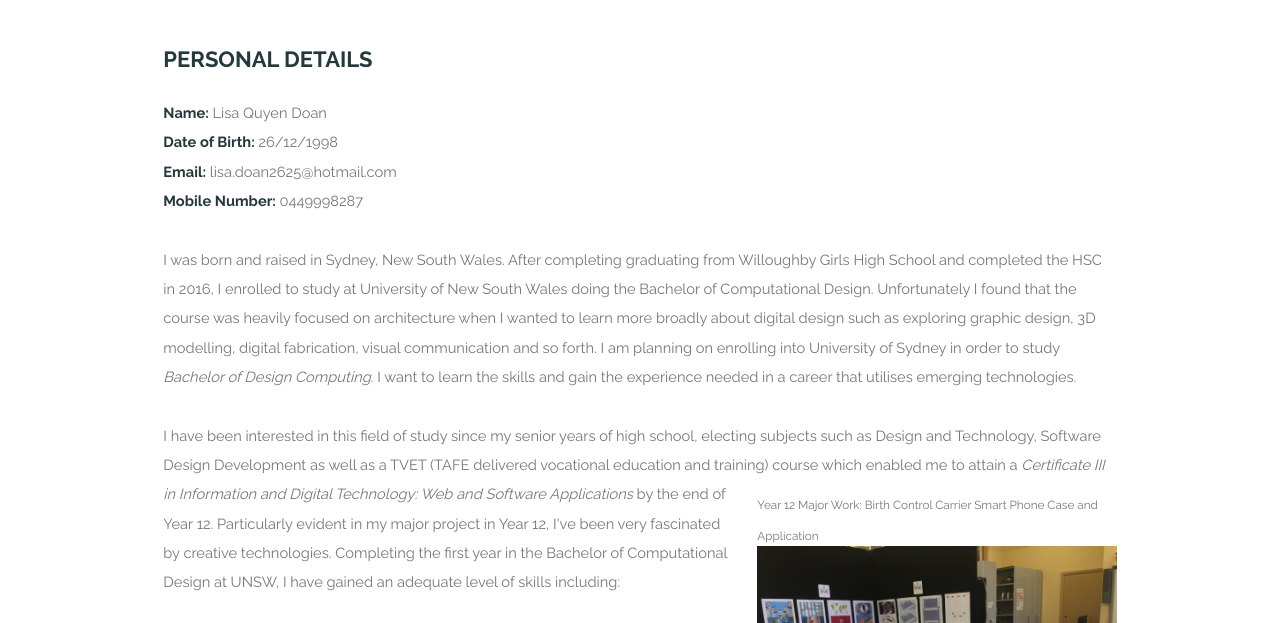
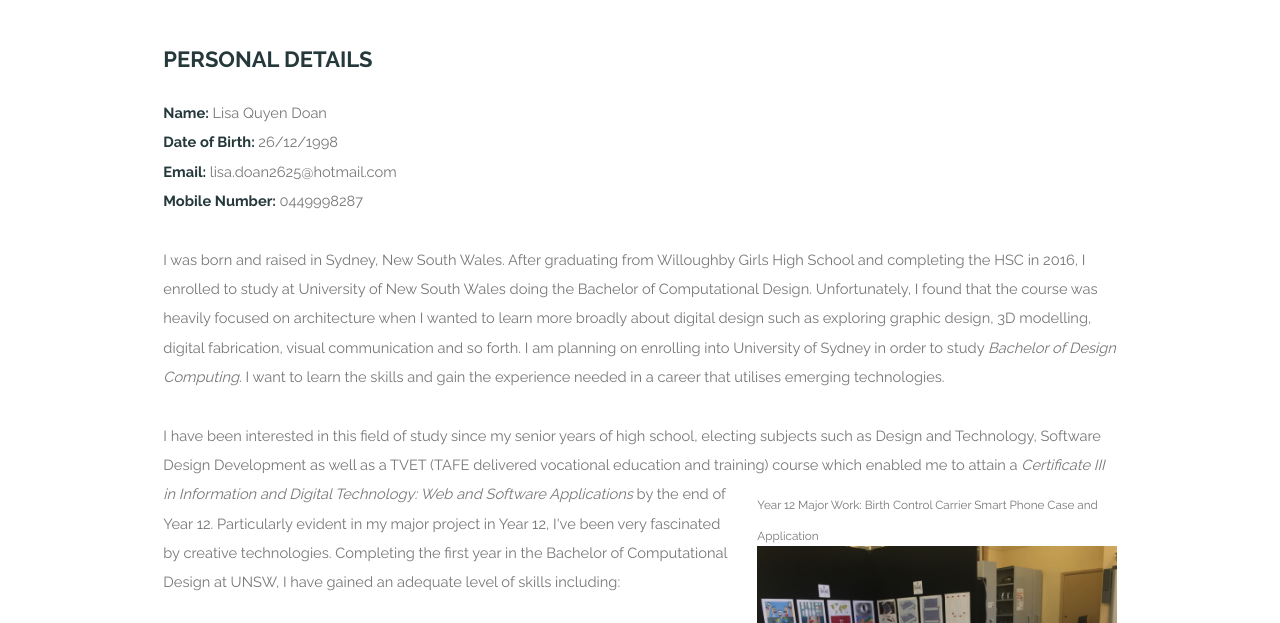
Before and after one commit to lisadoan98/LDoanPortfolio, a plain HTML site: page about.html in a window 1280 px wide. Shown: the part 175-798 px from the top of the page. Drawn offline with Linux system fonts and the light colour scheme.

Commit message:
Fixed text

```diff
--- a/about.html
+++ b/about.html
@@ -41,7 +41,7 @@
 					</header>
 					<h2>Personal Details</h2>
 					<p><strong>Name: </strong>Lisa Quyen Doan</br><strong>Date of Birth: </strong>26/12/1998</br><strong>Email: </strong>lisa.doan2625@hotmail.com</br><strong>Mobile Number: </strong>0449998287</p>
-					<p>I was born and raised in Sydney, New South Wales. After completing graduating from Willoughby Girls High School and completed the HSC in 2016, I enrolled to study at University of New South Wales doing the Bachelor of Computational Design. Unfortunately I found that the course was heavily focused on architecture when I wanted to learn more broadly about digital design such as exploring graphic design, 3D modelling, digital fabrication, visual communication and so forth. I am planning on enrolling into University of Sydney in order to study <i>Bachelor of Design Computing</i>. I want to learn the skills and gain the experience needed in a career that utilises emerging technologies.</p>
+					<p>I was born and raised in Sydney, New South Wales. After graduating from Willoughby Girls High School and completing the HSC in 2016, I enrolled to study at University of New South Wales doing the Bachelor of Computational Design. Unfortunately, I found that the course was heavily focused on architecture when I wanted to learn more broadly about digital design such as exploring graphic design, 3D modelling, digital fabrication, visual communication and so forth. I am planning on enrolling into University of Sydney in order to study <i>Bachelor of Design Computing</i>. I want to learn the skills and gain the experience needed in a career that utilises emerging technologies.</p>
 					<p>I have been interested in this field of study since my senior years of high school, electing subjects such as Design and Technology, Software Design Development as well as a TVET (TAFE delivered vocational education and training)
 
 					<span class="image right"><sub>Year 12 Major Work: Birth Control Carrier Smart Phone Case and Application</sub><img src="images/nami.jpg" alt="" /></span>
```
Also changed, not shown: images/arch.jpg (deleted).
